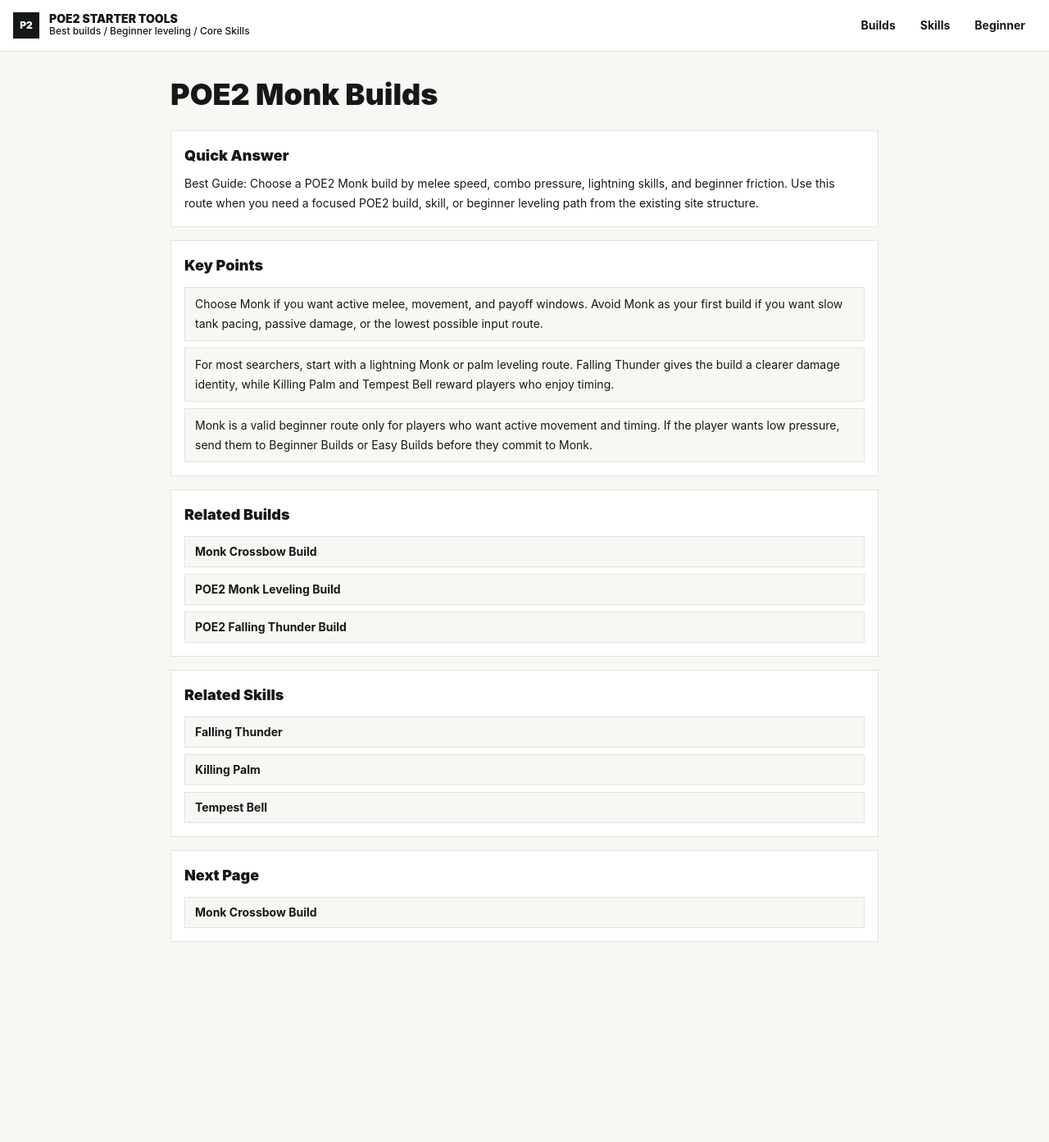
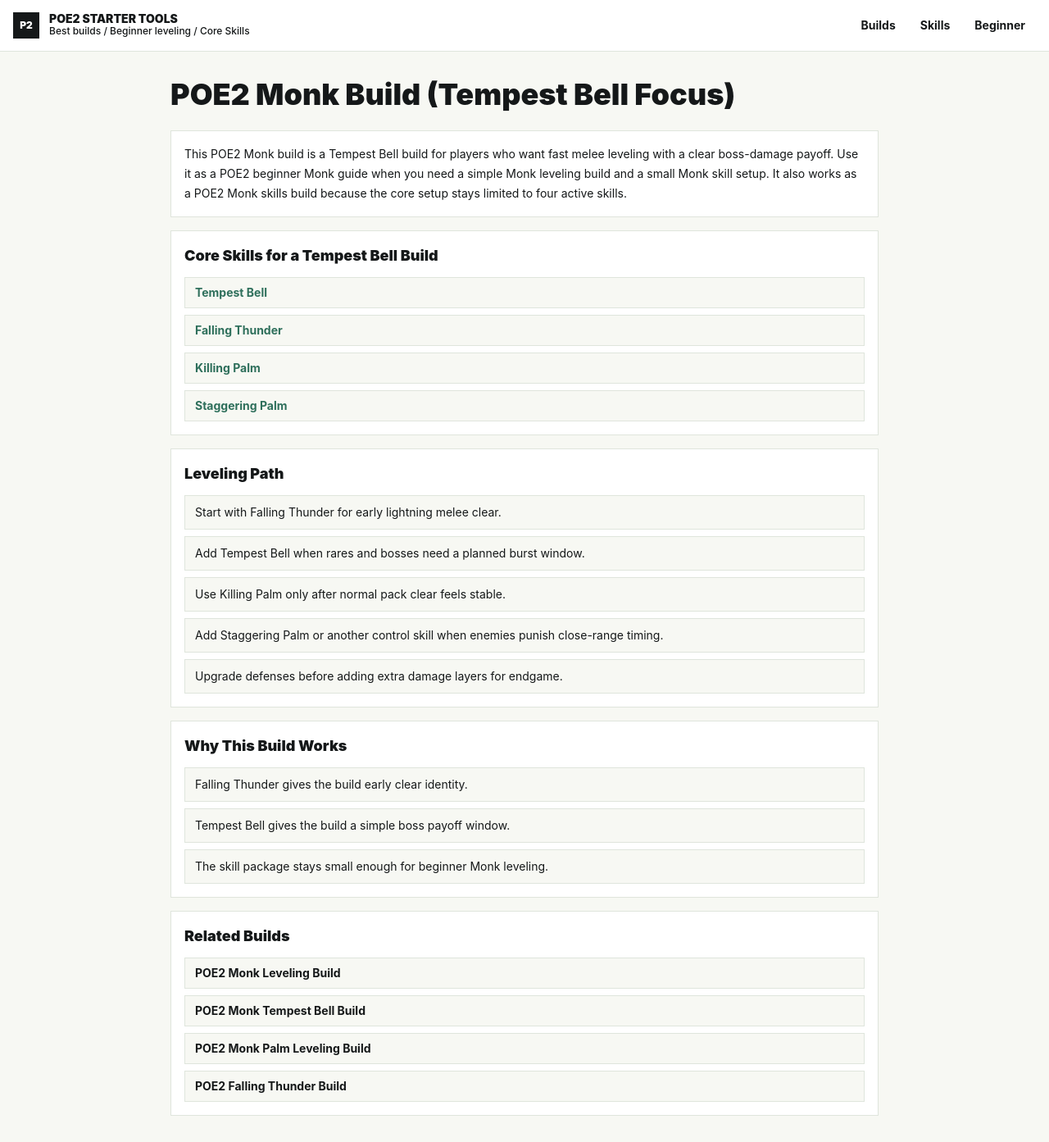
Before and after one commit to rslyzxgwih-cmd/game-tool-station, a Next.js app: page /builds/monk in a window 1280 px wide. Shown: the whole page at 82% size. Before the commit the page ends 1181 px from the top, so only its background shows below. Built offline with nearby package versions, Linux system fonts and the light colour scheme; no server answers.

Commit message:
SEO optimize monk landing page (CTR + keyword refinement)

```diff
--- a/app/builds/monk/page.tsx
+++ b/app/builds/monk/page.tsx
@@ -1,18 +1,107 @@
 import type { Metadata } from "next";
-import { TopicClusterSupportPage } from "@/components/TopicClusterSupportPage";
-import { topicClusterPages } from "@/lib/topicClusterPages";
+import Link from "next/link";
 
-const page = topicClusterPages.monkBuilds;
+const coreSkills = [
+  { href: "/skills/tempest-bell", label: "Tempest Bell" },
+  { href: "/skills/falling-thunder", label: "Falling Thunder" },
+  { href: "/skills/killing-palm", label: "Killing Palm" },
+  { href: "/skills/staggering-palm", label: "Staggering Palm" },
+];
+
+const levelingSteps = [
+  "Start with Falling Thunder for early lightning melee clear.",
+  "Add Tempest Bell when rares and bosses need a planned burst window.",
+  "Use Killing Palm only after normal pack clear feels stable.",
+  "Add Staggering Palm or another control skill when enemies punish close-range timing.",
+  "Upgrade defenses before adding extra damage layers for endgame.",
+];
+
+const relatedBuilds = [
+  { href: "/builds/poe2-monk-leveling-build", label: "POE2 Monk Leveling Build" },
+  { href: "/builds/poe2-monk-tempest-bell-build", label: "POE2 Monk Tempest Bell Build" },
+  { href: "/builds/poe2-monk-palm-leveling-build", label: "POE2 Monk Palm Leveling Build" },
+  { href: "/builds/falling-thunder", label: "POE2 Falling Thunder Build" },
+];
 
 export const metadata: Metadata = {
-  title: page.title,
-  description: page.description,
+  title: "POE2 Monk Build (Tempest Bell Focus)",
+  description:
+    "POE2 Monk build guide for Tempest Bell, Monk leveling, beginner Monk setup, and core Monk skills.",
   alternates: {
-    canonical: page.canonical,
+    canonical: "/builds/monk",
   },
-  keywords: page.keywords,
+  keywords: [
+    "POE2 Monk build",
+    "Tempest Bell build",
+    "Monk leveling build",
+    "POE2 beginner Monk guide",
+    "POE2 Monk skills build",
+  ],
 };
 
 export default function MonkBuildsPage() {
-  return <TopicClusterSupportPage page={page} />;
+  return (
+    <main className="mx-auto max-w-4xl px-4 py-8">
+      <h1 className="text-3xl font-black leading-tight text-ink md:text-4xl">
+        POE2 Monk Build (Tempest Bell Focus)
+      </h1>
+
+      <section className="mt-6 border border-line bg-panel p-4">
+        <p className="text-sm leading-6 text-ink/72">
+          This POE2 Monk build is a Tempest Bell build for players who want fast melee leveling with a clear
+          boss-damage payoff. Use it as a POE2 beginner Monk guide when you need a simple Monk leveling build and a
+          small Monk skill setup. It also works as a POE2 Monk skills build because the core setup stays limited to
+          four active skills.
+        </p>
+      </section>
+
+      <section className="mt-4 border border-line bg-panel p-4">
+        <h2 className="text-lg font-black text-ink">Core Skills for a Tempest Bell Build</h2>
+        <ul className="mt-3 grid gap-2 text-sm font-bold text-ink/72">
+          {coreSkills.map((skill) => (
+            <li key={skill.href} className="border border-line bg-paper px-3 py-2">
+              <Link href={skill.href} className="text-moss hover:text-ink">
+                {skill.label}
+              </Link>
+            </li>
+          ))}
+        </ul>
+      </section>
+
+      <section className="mt-4 border border-line bg-panel p-4">
+        <h2 className="text-lg font-black text-ink">Leveling Path</h2>
+        <ol className="mt-3 grid gap-2 text-sm leading-6 text-ink/72">
+          {levelingSteps.map((step) => (
+            <li key={step} className="border border-line bg-paper px-3 py-2">
+              {step}
+            </li>
+          ))}
+        </ol>
+      </section>
+
+      <section className="mt-4 border border-line bg-panel p-4">
+        <h2 className="text-lg font-black text-ink">Why This Build Works</h2>
+        <ul className="mt-3 grid gap-2 text-sm leading-6 text-ink/72">
+          <li className="border border-line bg-paper px-3 py-2">Falling Thunder gives the build early clear identity.</li>
+          <li className="border border-line bg-paper px-3 py-2">Tempest Bell gives the build a simple boss payoff window.</li>
+          <li className="border border-line bg-paper px-3 py-2">The skill package stays small enough for beginner Monk leveling.</li>
+        </ul>
+      </section>
+
+      <section className="mt-4 border border-line bg-panel p-4">
+        <h2 className="text-lg font-black text-ink">Related Builds</h2>
+        <div className="mt-3 grid gap-2 text-sm font-bold">
+          {relatedBuilds.map((build) => (
+            <Link
+              key={build.href}
+              href={build.href}
+              className="border border-line bg-paper px-3 py-2 text-ink/72 hover:text-moss"
+            >
+              {build.label}
+            </Link>
+          ))}
+        </div>
+      </section>
+    </main>
+  );
 }
```
